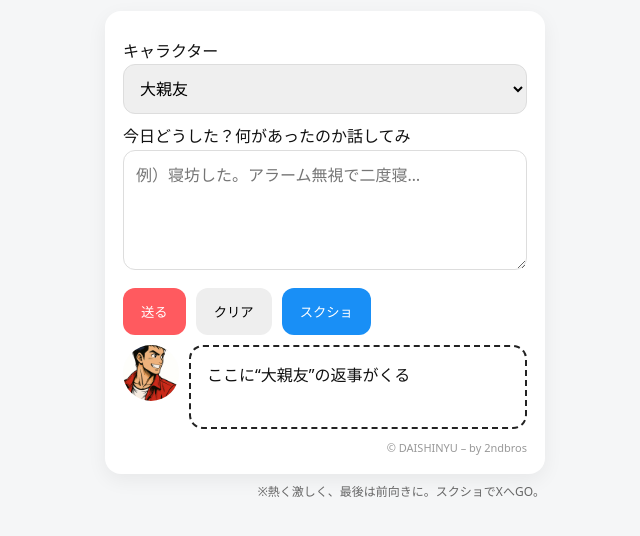
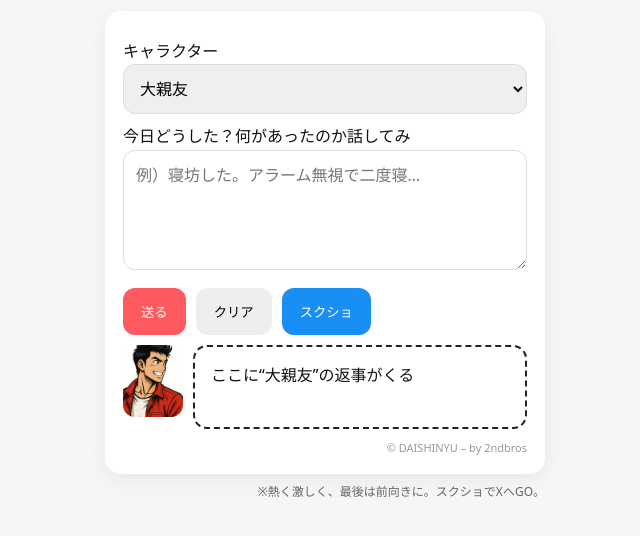
Before and after one commit to 2ndbro-spec/daishinyu, a website: page public/index.html in a window 1280 px wide. Shown: the part 130-666 px from the top of the page, without its empty margins (315-955 px from the left). Drawn offline with nearby package versions, Linux system fonts and the light colour scheme.

Commit message:
Update index.html

```diff
--- a/public/index.html
+++ b/public/index.html
@@ -29,7 +29,7 @@
     .ghost{background:#eee}
     .share{background:#198ff6;color:#fff}
     .flex{display:flex; gap:10px; align-items:flex-start}
-    .ava{ width: 56px; height: 56px; border-radius: 50%; object-fit: cover; }
+    .ava{ width: 60px; height: 72px; border-radius: 12px; object-fit: cover; }
     .bubble{flex:1; padding:16px; border:2px dashed var(--line); border-radius:14px; background:#fff; min-height:84px; white-space:pre-wrap}
     .loader{width:22px;height:22px;border-radius:50%;border:3px solid #ddd;border-top-color:#333;animation:spin .8s linear infinite}
     @keyframes spin{to{transform:rotate(360deg)}}
```
